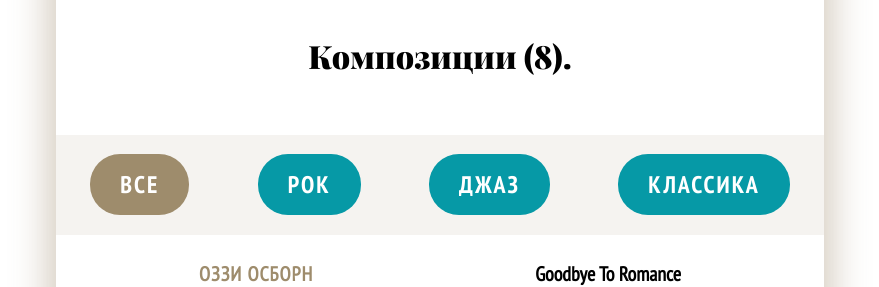
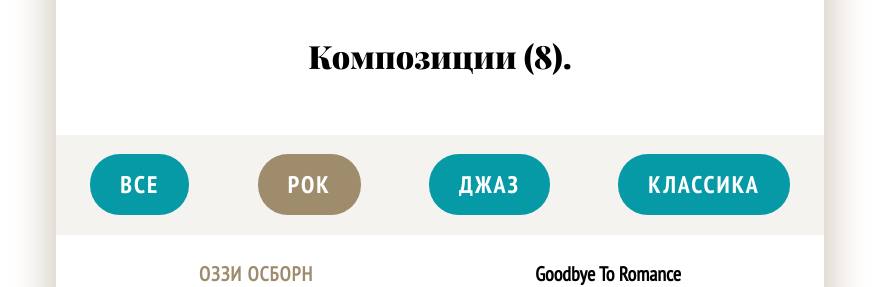
Before and after one commit to RomanBass/guitar, a React (Create React App) app in the folder project/: page / in a window 1280 px wide. Shown: the part 1060-1347 px from the top of the page, without its empty margins (200-1079 px from the left). Built offline with nearby package versions, Linux system fonts and the light colour scheme; a web font is replaced by a local one.

Commit message:
wip поправил рабочую директорию для линтера и делает меню фильтров через map

```diff
--- a/project/src/components/filter/filter.tsx
+++ b/project/src/components/filter/filter.tsx
@@ -1,20 +1,15 @@
+const filterOptions = ['Все', 'Рок', 'Джаз', 'Классика'];
+
+
 function Filter(): JSX.Element {
-  return (
-    <ul className="records__filter filter">
-      <li className="filter__filter-option filter-option">
-        <a href="/" className="filter-option_filter-text filter-text filter-text--active">Все</a>
-      </li>
-      <li className="filter__filter-option filter-option">
-        <a href="/" className="filter-option_filter-text filter-text">Рок</a>
-      </li>
-      <li className="filter__filter-option filter-option">
-        <a href="/" className="filter-option_filter-text filter-text">Джаз</a>
-      </li>
-      <li className="filter__filter-option filter-option">
-        <a href="/" className="filter-option_filter-text filter-text">Классика</a>
-      </li>
-    </ul>
-  );
+
+  const filterList = filterOptions.map((filterOption) => (
+    <li value={filterOption} key={filterOption} className="filter__filter-option filter-option">
+      <a href="/" className={`filter-option_filter-text filter-text ${filterOption === 'Рок' ? 'filter-text--active' : ''}`}>{filterOption}</a>
+    </li>
+  ));
+
+  return <ul className="records__filter filter">{filterList}</ul>;
 }
 
 export default Filter;
```
